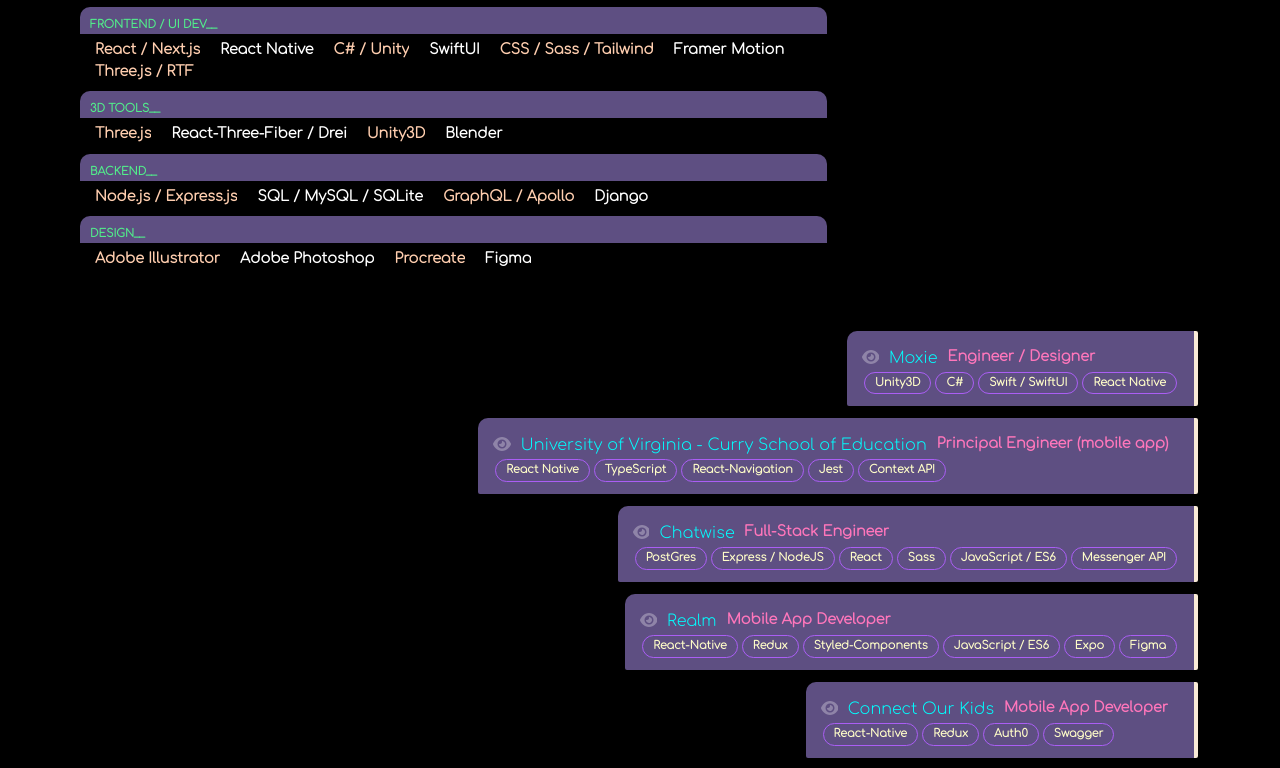
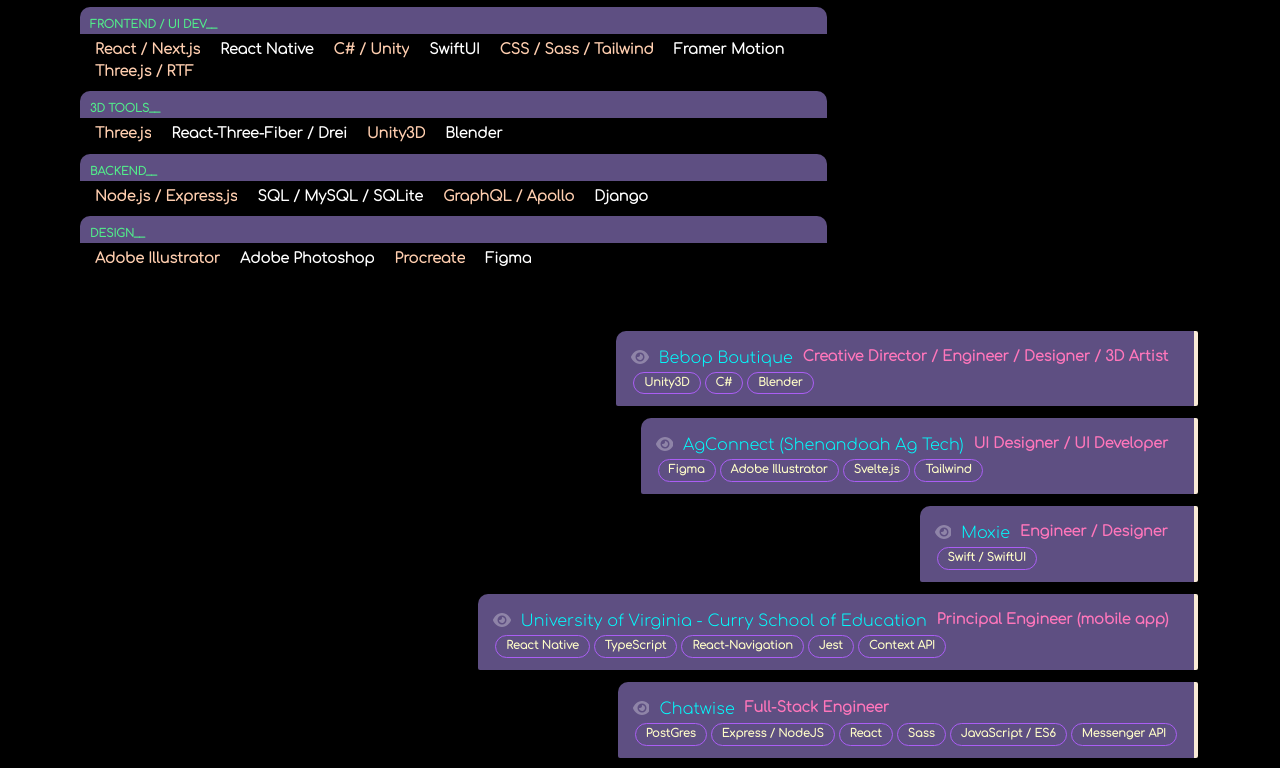
Before and after one commit to ErikKimsey/erikkimsey.github.io, a React (Create React App) app: page / in a window 1280 px wide. Shown: the part 859-1627 px from the top of the page. Built offline with nearby package versions, Linux system fonts and the light colour scheme.

Commit message:
Added and edited entries in experience_data.js

```diff
--- a/src/Experience/experience_data.js
+++ b/src/Experience/experience_data.js
@@ -1,11 +1,44 @@
 
 export const EXPERIENCE_DATA = [
+    {
+        name: 'Bebop Boutique',
+        role: 'Creative Director / Engineer / Designer / 3D Artist',
+        dates: '2022 - Current',
+        stack: 'Unity3D, C#, Blender',
+        url: '',
+        github: '(private)',
+        img: '',
+        about: [
+            'An interactive, multi-sensorial application that is simulatneously: 1.) An interactive artistic representation of the process of creativity. \n 2.) An aid to the process of creativity (utilizing contemporary psychological techniques, neuroscience, and metaphysical models in Western Philosophy.',
+            'Performance & Aesthetic: I optimized performance, targeting mobile operating systems, without sacrificing aesthetic.',
+            'Engineering: I developed all core logic, interactivity, bespoke physics-mechanics, and Unity-related functionality.',
+            'Design: I designed and implemented all aspects of the 3D environment and UI elements.',
+            'UX / Interactivity: I implemented smooth UX standards, of intuitive interaction and interface, behind a facade of UX anti-patterns.  In that, the application\'s psychological/philosophical purpose required an immediately obtuse and unintuitive interactivity.',
+            'Assets: I created all 3D models, materials/textures, audio, and UI elements.'
+        ]
+    },
+    {
+        name: 'AgConnect (Shenandoah Ag Tech)',
+        role: 'UI Designer / UI Developer',
+        dates: '2024 (contract)',
+        stack: 'Figma, Adobe Illustrator, Svelte.js, Tailwind',
+        url: 'https://markets.shenandoahagtech.com/',
+        github: '',
+        img: '',
+        about: [
+            'Worked with AgConnect administration to create AgConnect brand guidelines.',
+            'Provided a granular assessment of AgConnect\'s UI and usability.',
+            'Using Figma, I prototyped design improvements and brand changes.',
+            'Using Svelte.js and TailwindCSS, I implemented design improvements for AgConnect\'s authorization page and "Markets" page.',
+            'Using Adobe Illustrator and Photoshop, I designed UI assets (i.e., logo concepts and icons).',
+        ]
+    },
     {
         name: 'Moxie',
         role: 'Engineer / Designer',
         dates: '2021 - Current',
-    stack: 'Unity3D, C#, Swift / SwiftUI, React Native',
-    url: '(not yet!)',
+        stack: 'Swift / SwiftUI',
+        url: '',
         github: '(private)',
         img: '',
         about: [
--- a/src/Experience/styles/experienceModal.scss
+++ b/src/Experience/styles/experienceModal.scss
@@ -18,7 +18,7 @@
     .experienceModalContainer {
         display: flex;
         flex-flow: column;
-    max-width: 550px;
+        max-width: 650px;
         width: 90%;
         margin: 10px;
         padding: 10px;
--- a/src/__data/data.js
+++ b/src/__data/data.js
@@ -1,7 +1,7 @@
 // The document contains data used to populate fields throughout the site.
 // Google News API key: 670f9cd6f82643a99331cc217f30f479
 
-const SELF_STATEMENT = "Software engineer.  Building beautiful, dynamic, and intuitive user-interfaces.";
+const SELF_STATEMENT = "Software engineer.  Beautiful, dynamic, and intuitive user-interfaces.";
 
 const LANGUAGES = [
     'LANGUAGES',
@@ -63,7 +63,6 @@
 const CONTACT_DATA = {
     name: 'Erik Kimsey',
     role: 'Software Engineer',
-    phone: '540-278-4525',
     email_1: 'kimseyerik',
     email_2: 'gmail[dot]com'
 };
```
Lines whose indentation alone changed are shown as unchanged.
